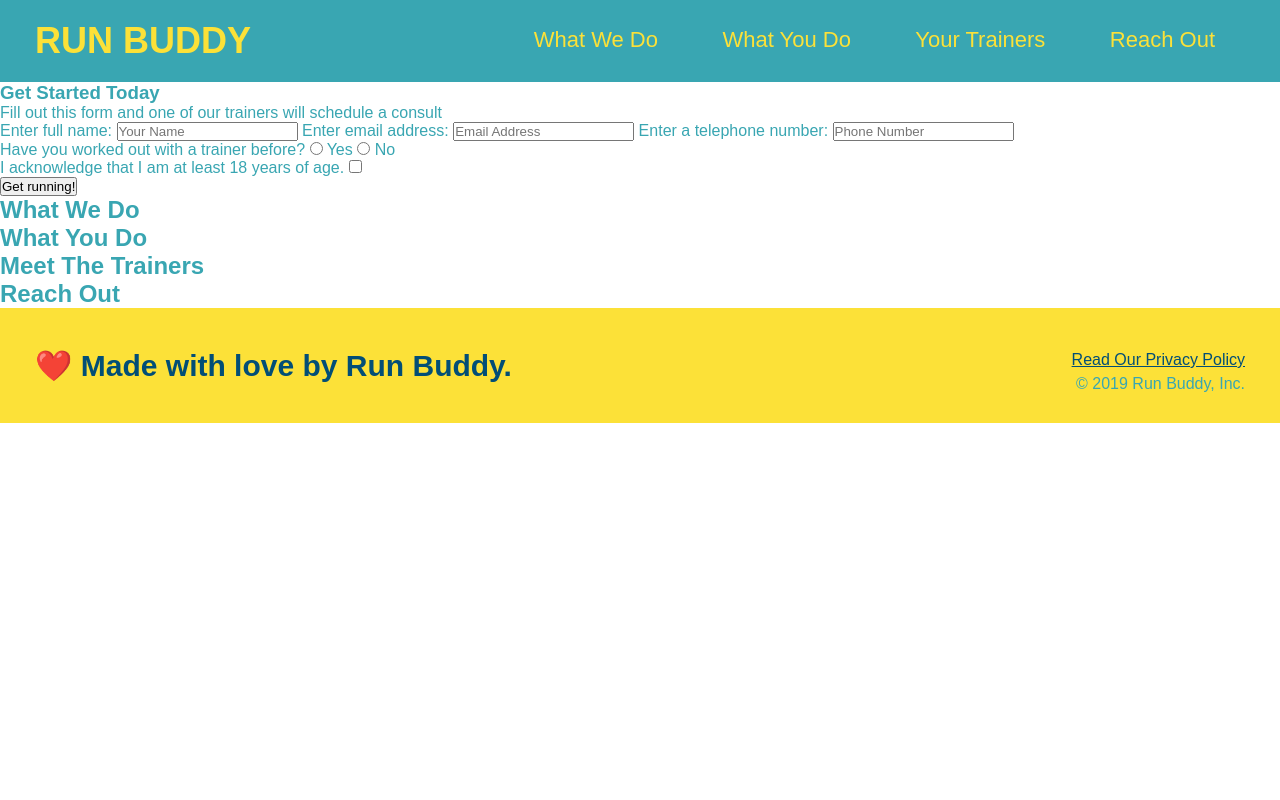
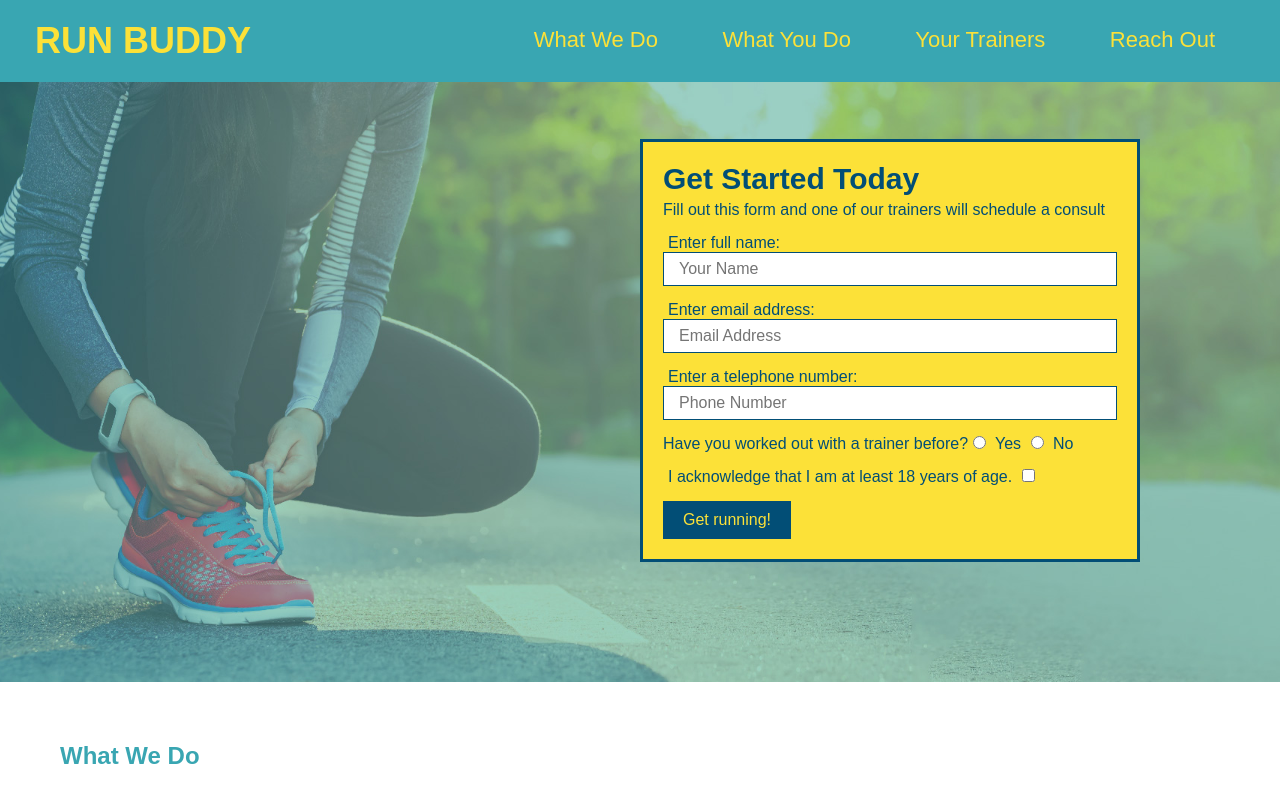
Before and after one commit to chris-15/run-buddy, a plain HTML site: page index.html in a window 1280 px wide. Shown: the top 800 px of the page. Drawn offline with Linux system fonts and the light colour scheme.

Commit message:
hero css style

```diff
--- a/assets/css/style.css
+++ b/assets/css/style.css
@@ -66,3 +66,57 @@ footer div {
 footer a {
     color: #024e76;
 }
+
+section {
+    padding: 60px;
+}
+
+/* Hero Styling*/
+.hero {
+    background-image: url("../images/hero-bg.jpg");
+    height: 600px;
+    background-size: cover;
+    background-position: center;
+    position:relative;
+}
+/*Hero form Style*/
+.hero-form {
+    border: solid 3px #024e76;
+    background-color: #fce138;
+    padding: 20px;
+    width: 500px;
+    color: #024e76;
+    position: absolute;
+    bottom: 120px;
+    right: 140px;
+}
+
+.hero-form h3 {
+    font-size: 30px;
+}
+
+.hero-form p {
+    margin: 5px 0 15px 0;
+}
+
+.form-input {
+    border: 1px solid #024e76;
+    display: block;
+    padding: 7px 15px;
+    font-size: 16px;
+    color: #024e76;
+    width: 100%;
+    margin-bottom: 15px;
+}
+
+.hero-form label {
+    margin: 0 5px;
+}
+
+.hero-form button {
+    background-color: #024e76;
+    color:#fce138;
+    padding: 10px 20px;
+    border: none;
+    font-size: 16px;
+}
--- a/index.html
+++ b/index.html
@@ -33,20 +33,20 @@
         </header>
 
         <!--hero/jumbotron-->
-        <section>
-            <div>
+        <section class="hero">
+            <div class="hero-form">
                 <h3>Get Started Today</h3>
                 <p>Fill out this form and one of our trainers will schedule a consult</p>
                 <!--Add form element-->
                 <form>
                     <label for="name">Enter full name:</label>
-                    <input type="text" placeholder="Your Name" name="name" id="name" />
+                    <input type="text" placeholder="Your Name" name="name" id="name" class="form-input"/>
 
                     <label for="email">Enter email address:</label>
-                    <input type="email" placeholder="Email Address" name="email" id="email"/>
+                    <input type="text" placeholder="Email Address" name="email" id="email" class="form-input"/>
 
                     <label for="phone">Enter a telephone number:</label>
-                    <input type="tel" placeholder="Phone Number" name="phone" id="phone"/>
+                    <input type="text" placeholder="Phone Number" name="phone" id="phone" class="form-input"/>
                     <p>
                         Have you worked out with a trainer before?
                         <input type="radio" name="trainer-confim" id="trainer-yes"/>
```
Also changed, not shown: assets/images/hero-bg.jpg (added).
